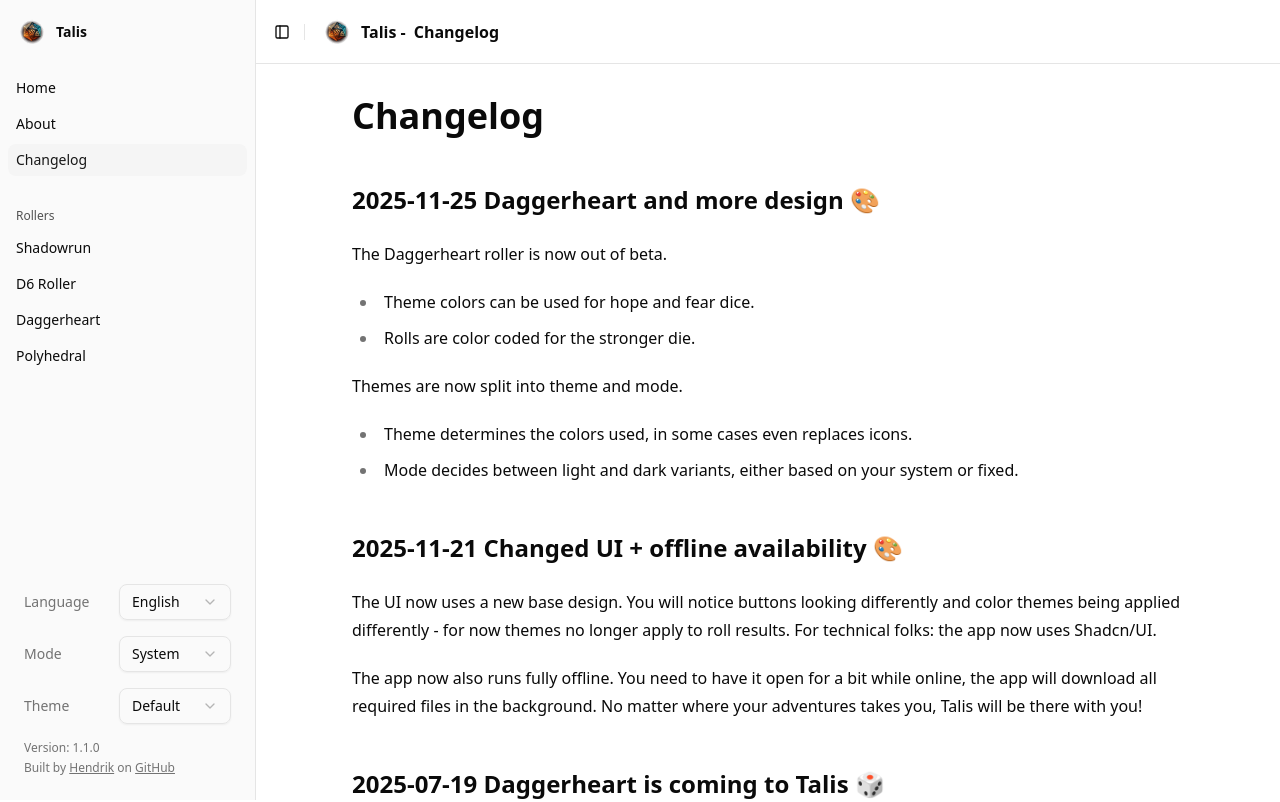
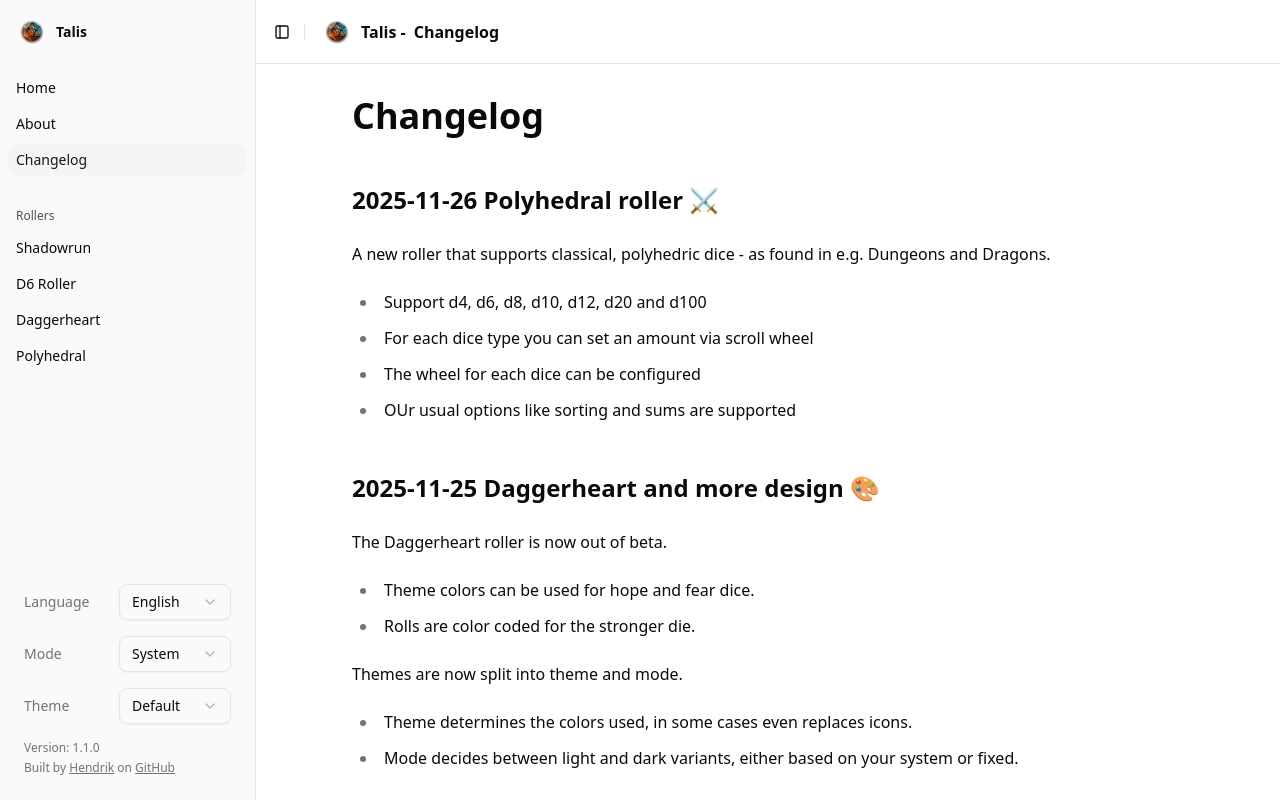
Before and after one commit to HoverBaum/talis, a Next.js app: page /en/pages/changelog in a window 1280 px wide. Shown: the top 802 px of the page. Built offline with nearby package versions, Linux system fonts and the light colour scheme.

Commit message:
📚 changelog polyhedral

```diff
--- a/app/[locale]/pages/changelog/page.mdx
+++ b/app/[locale]/pages/changelog/page.mdx
@@ -7,6 +7,15 @@ import { SetPageTitle } from '@/components/PageTitleProvider'
 <SetPageTitle title="Changelog" />
 
 # Changelog
+
+## 2025-11-26 Polyhedral roller ⚔️
+
+A new roller that supports classical, polyhedric dice - as found in e.g. Dungeons and Dragons.
+
+- Support d4, d6, d8, d10, d12, d20 and d100
+- For each dice type you can set an amount via scroll wheel
+- The wheel for each dice can be configured
+- OUr usual options like sorting and sums are supported
 
 ## 2025-11-25 Daggerheart and more design 🎨
 
```
